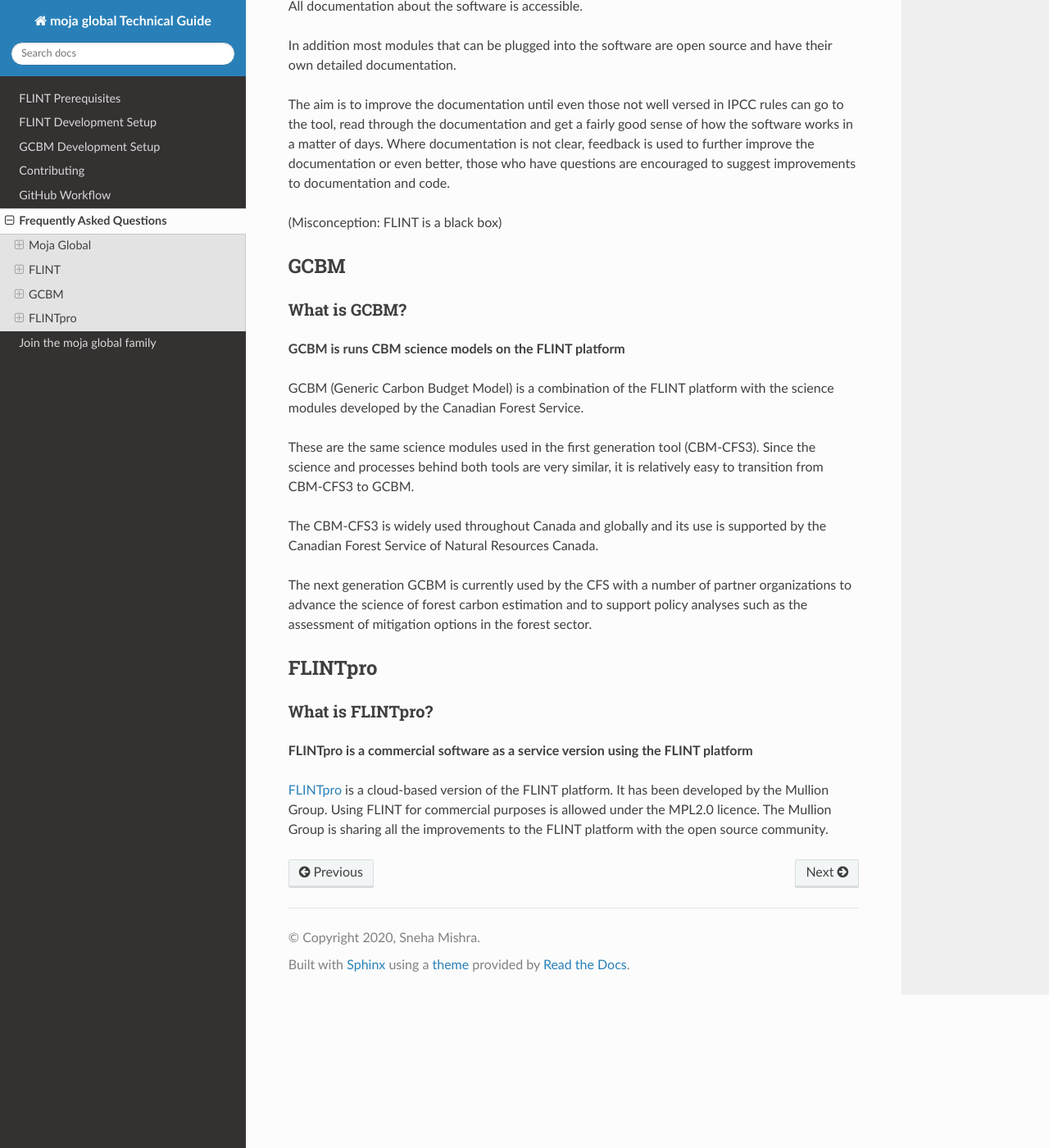
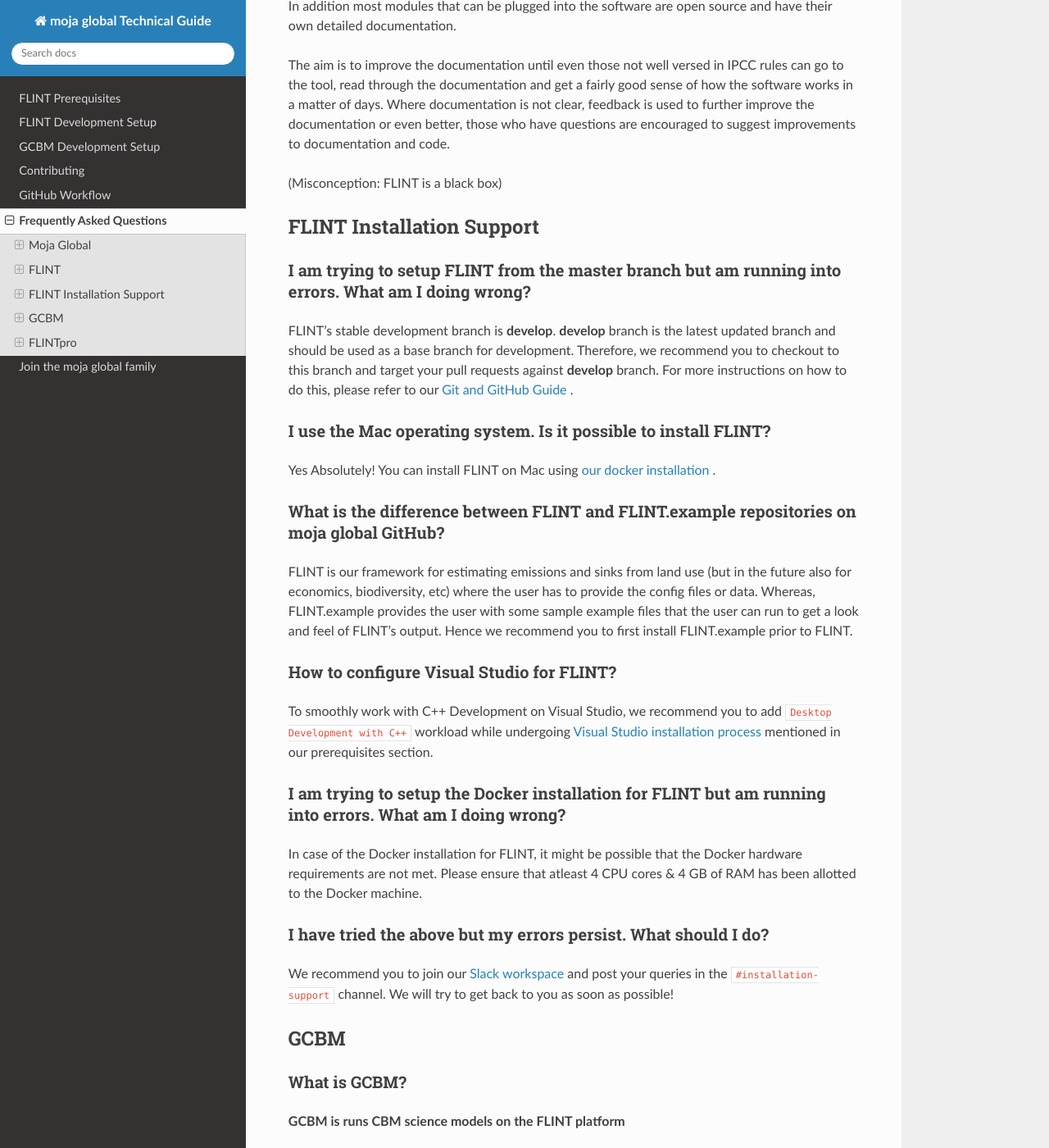
Before and after one commit to moja-global/moja_global_docs, a Sphinx documentation site: the page built from docs/faq.rst, in a window 1280 px wide and 1400 px high, scrolled down 4328 px. Shown: the whole window at 82% size. Built offline with Sphinx 7.4.7 and the Read the Docs theme 2.0.0, drawn with Linux system fonts in a browser that asks for light colours; some of the changed text lies outside the part shown.

Commit message:
add installation support faqs

```diff
--- a/docs/faq.rst
+++ b/docs/faq.rst
@@ -134,6 +134,42 @@
 
 (Misconception: FLINT is a black box)
 
+FLINT Installation Support
+--------------------------
+
+I am trying to setup FLINT from the master branch but am running into errors. What am I doing wrong?
+====================================================================================================
+
+FLINT's stable development branch is **develop**. **develop** branch is the latest updated branch and should be used as a base branch for development.
+Therefore, we recommend you to checkout to this branch and target your pull requests against **develop** branch. For more instructions on how to do this, please refer to our `Git and GitHub Guide <DevelopmentSetup/git_and_github_guide.html>`_ .
+
+I use the Mac operating system. Is it possible to install FLINT?
+====================================================
+
+Yes Absolutely! You can install FLINT on Mac using `our docker installation <DevelopmentSetup/docker_installation.html>`_ .
+
+What is the difference between FLINT and FLINT.example repositories on moja global GitHub?
+==========================================================================================
+
+FLINT is our framework for estimating emissions and sinks from land use (but in the future also for economics, biodiversity, etc) where the user has to provide the config files or data.
+Whereas, FLINT.example provides the user with some sample example files that the user can run to get a look and feel of FLINT's output. Hence we recommend you to first install FLINT.example prior to FLINT.
+
+How to configure Visual Studio for FLINT?
+==============================================
+
+To smoothly work with C++ Development on Visual Studio, we recommend you to add ``Desktop Development with C++`` workload while undergoing `Visual Studio installation process <https://docs.moja.global/en/latest/prerequisites/visual_studio.html#for-visual-studio-2019>`_ mentioned in our prerequisites section.
+
+I am trying to setup the Docker installation for FLINT but am running into errors. What am I doing wrong?
+=========================================================================================================
+
+In case of the Docker installation for FLINT, it might be possible that the Docker hardware requirements are not met. Please ensure that atleast 4 CPU cores & 4 GB of RAM has been allotted to the Docker machine.
+
+I have tried the above but my errors persist. What should I do?
+===============================================================
+
+We recommend you to join our `Slack workspace <https://mojaglobal.slack.com/>`_ and post your queries in the ``#installation-support`` channel.
+We will try to get back to you as soon as possible!
+
 GCBM
 ----
 
```
Also changed, not shown: other parts of docs/faq.rst (+1 -1 lines).
